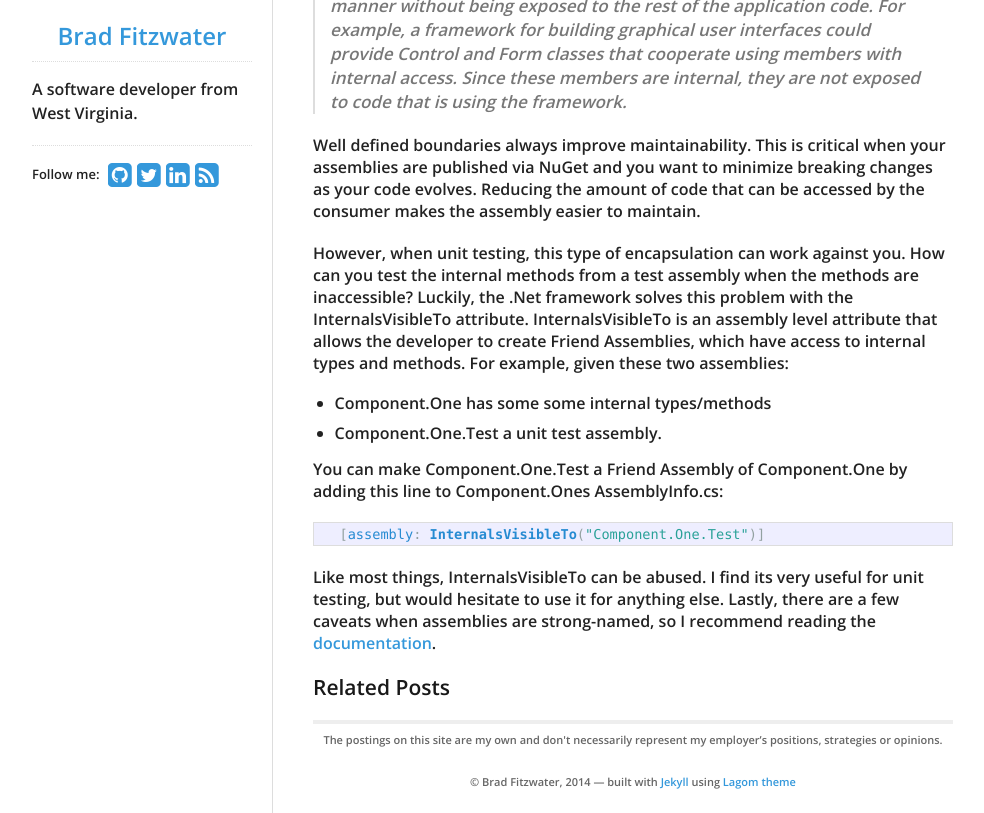
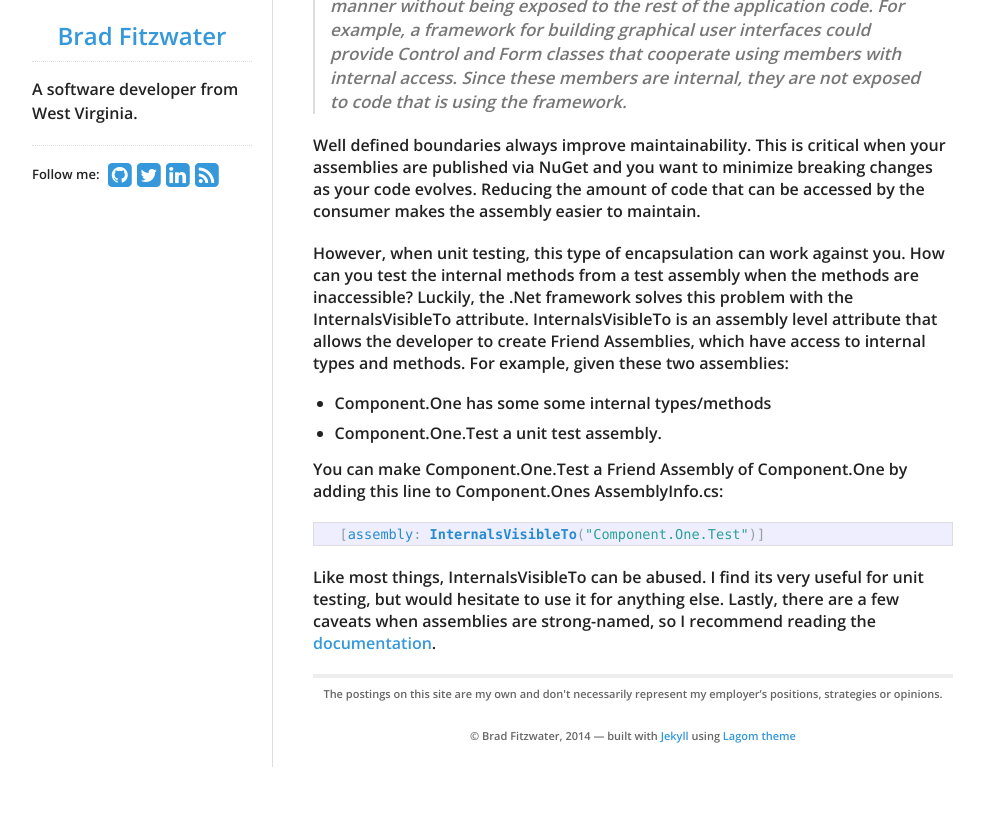
Before and after one commit to brad-f/brad-f.github.com, a Jekyll site: the page built from _posts/2013-5-29-unit-testing-with-internalsvisibleto.markdown, in a window 1280 px wide, cut to the strip 236-1049 px from the top of the page. Shown: the whole strip, without its empty margins (138-1122 px from the left). Built offline with Jekyll 4.4.1, drawn with Linux system fonts in a browser that asks for light colours; nearby versions of some CDN libraries; after the commit the page ends 1003 px from its top, so only the background shows below that.

Commit message:
only show related posts if there are related posts

```diff
--- a/_layouts/post.html
+++ b/_layouts/post.html
@@ -15,6 +15,7 @@ layout: default
   {{ content }}
 </div>
 
+{% if site.related_posts.size > 0 %}
 <div id="related">
   <h3>Related Posts</h3>
   <ul class="posts">
@@ -25,3 +26,4 @@ layout: default
     {% endfor %}
   </ul>
 </div>
+{% endif %}
```
